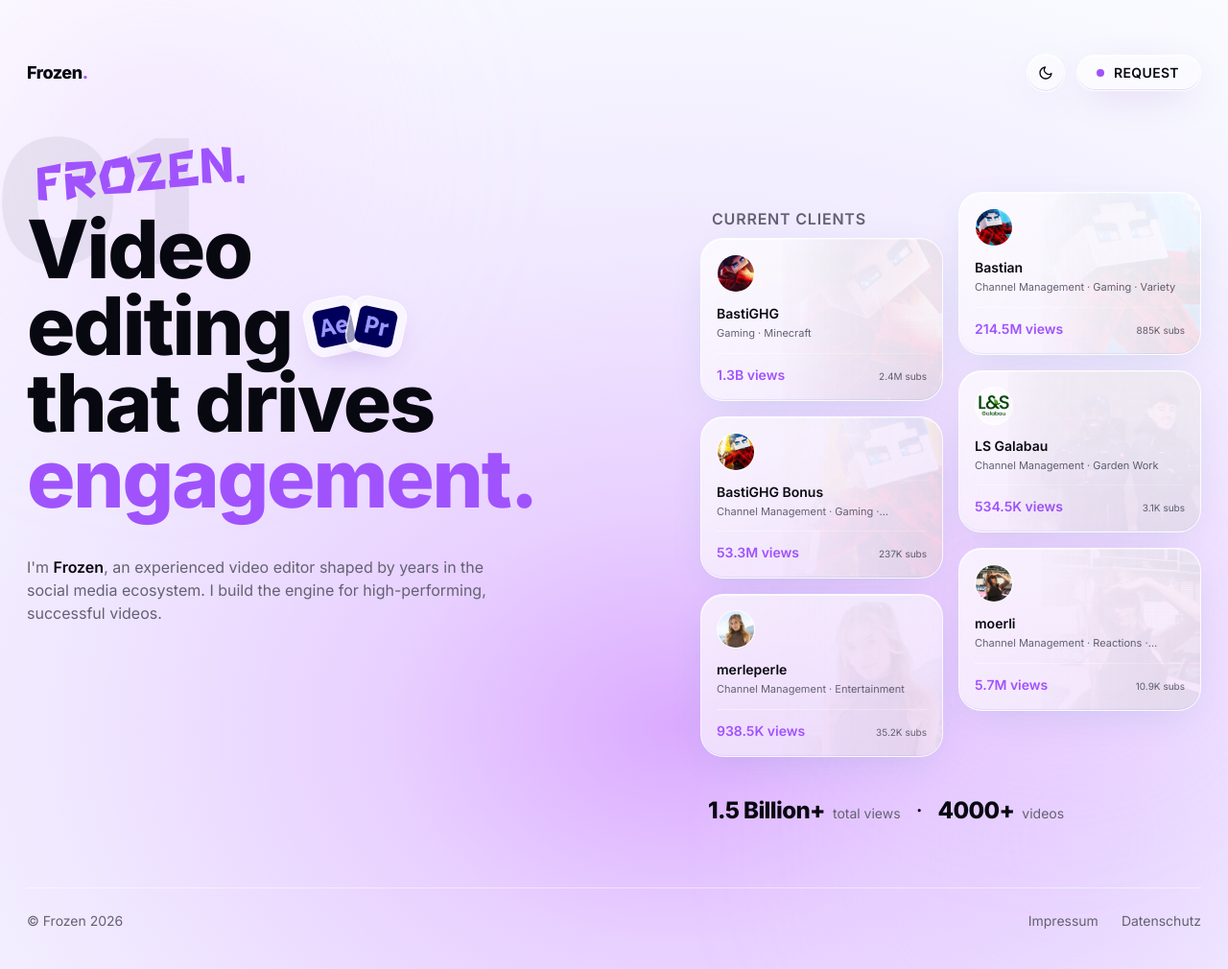
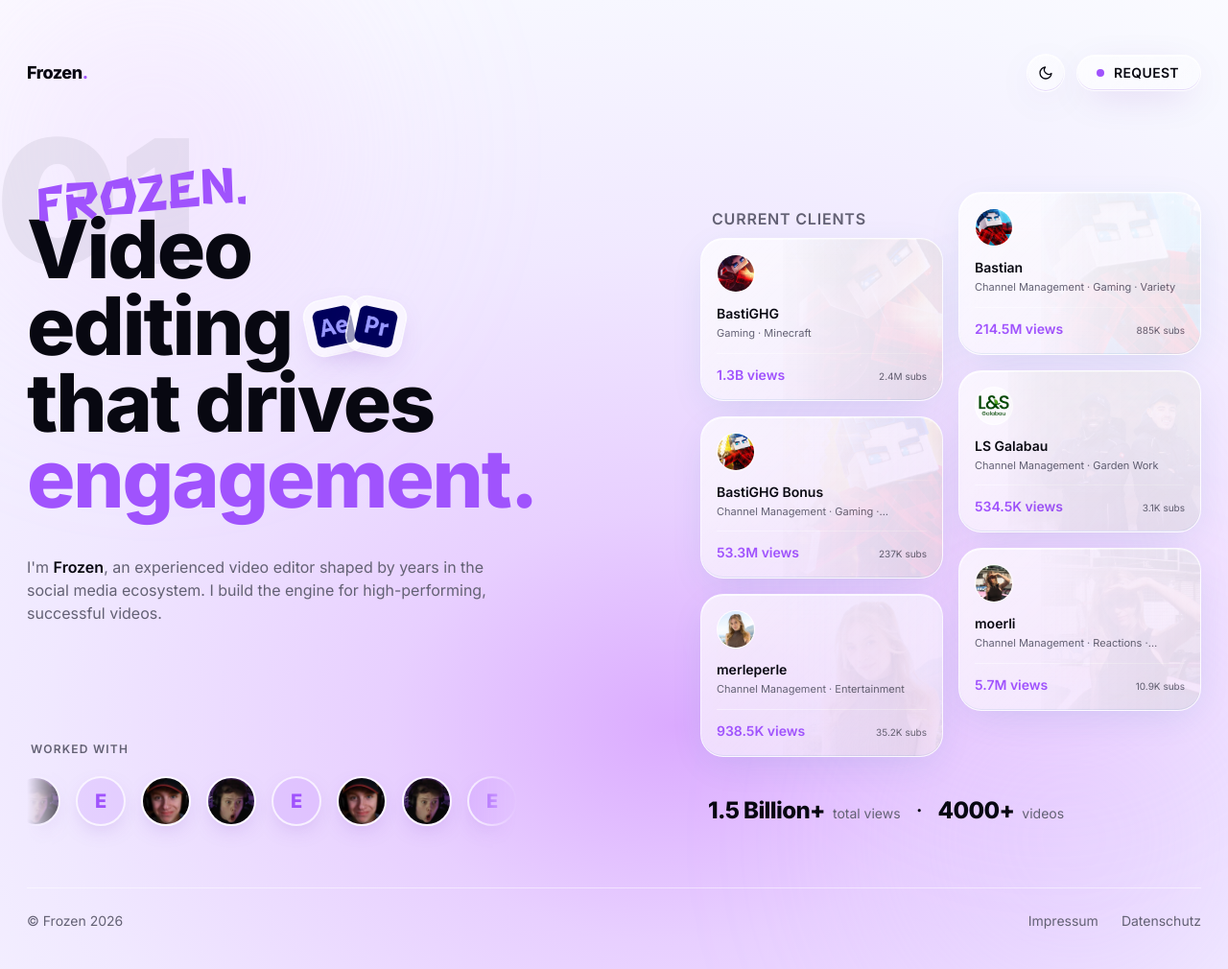
Before and after one commit to RichiDevelops/YunesPortfolio, an Astro site: page / in a window 1280 px wide. Shown: the whole page at 96% size. Built offline with nearby package versions, Linux system fonts and the light colour scheme; Astro itself is replaced by a stand-in of ours.

Commit message:
Add slow-scrolling "Worked with" avatar belt to hero
Co-Authored-By: Claude Opus 5.5 <noreply@anthropic.com>
Claude-Session: https://claude.ai/code/session_018JN8y6wAnPbyDvYdg4i4Ts

```diff
--- /dev/null
+++ b/src/components/WorkedWith.astro
@@ -0,0 +1,118 @@
+---
+import people from "../data/worked-with.json";
+
+// The belt needs enough avatars to stay full while looping, so the list is
+// repeated until each half has at least MIN items; the track holds two
+// identical halves and slides by exactly one half per cycle.
+const MIN = 10;
+const half = [];
+while (half.length < MIN) half.push(...people);
+const track = [...half, ...half];
+const secondsPerAvatar = 4; // slow, conveyor-belt pace
+---
+<div class="worked-with">
+  <div class="text-xs font-semibold uppercase tracking-widest text-muted-foreground mb-3 pl-1">Worked with</div>
+  <div class="worked-with__viewport">
+    <ul class="worked-with__track" style={`--duration:${half.length * secondsPerAvatar}s;`}>
+      {track.map((p, i) => (
+        <li aria-hidden={i >= people.length ? "true" : undefined}>
+          <a href={p.href} target="_blank" rel="noopener noreferrer"
+             tabindex={i < people.length ? undefined : -1}
+             class="worked-with__item group" title={p.name}>
+            {p.image
+              ? <img src={p.image} alt={p.name} loading="lazy" />
+              : <span class="worked-with__fallback">{p.name.charAt(0).toUpperCase()}</span>}
+            <span class="worked-with__name">{p.name}</span>
+          </a>
+        </li>
+      ))}
+    </ul>
+  </div>
+</div>
+
+<style>
+  .worked-with__viewport {
+    overflow: hidden;
+    padding: 0.5rem 0 1.75rem;
+    -webkit-mask-image: linear-gradient(to right, transparent, #000 10%, #000 90%, transparent);
+            mask-image: linear-gradient(to right, transparent, #000 10%, #000 90%, transparent);
+  }
+  .worked-with__track {
+    display: flex;
+    gap: 1rem;
+    width: max-content;
+    list-style: none;
+    margin: 0;
+    padding: 0;
+    animation: worked-with-belt var(--duration) linear infinite;
+  }
+  .worked-with__viewport:hover .worked-with__track,
+  .worked-with__viewport:focus-within .worked-with__track {
+    animation-play-state: paused;
+  }
+  @keyframes worked-with-belt {
+    to { transform: translateX(calc(-50% - 0.5rem)); }
+  }
+  .worked-with__item {
+    position: relative;
+    display: grid;
+    place-items: center;
+    width: 3.25rem;
+    height: 3.25rem;
+    border-radius: 9999px;
+    transition: transform 250ms ease-out;
+  }
+  .worked-with__item img,
+  .worked-with__fallback {
+    width: 100%;
+    height: 100%;
+    border-radius: 9999px;
+    object-fit: cover;
+    border: 2px solid color-mix(in oklab, white 75%, transparent);
+    box-shadow: 0 8px 24px -10px var(--brand-glow);
+    transition: border-color 250ms ease-out, box-shadow 250ms ease-out;
+  }
+  .worked-with__fallback {
+    display: grid;
+    place-items: center;
+    font-weight: 800;
+    font-size: 1.25rem;
+    color: var(--brand);
+    background: color-mix(in oklab, var(--brand) 14%, transparent);
+  }
+  :global(.dark) .worked-with__item img,
+  :global(.dark) .worked-with__fallback {
+    border-color: color-mix(in oklab, white 15%, transparent);
+  }
+  .worked-with__item:hover,
+  .worked-with__item:focus-visible {
+    transform: translateY(-3px) scale(1.08);
+  }
+  .worked-with__item:hover img,
+  .worked-with__item:hover .worked-with__fallback,
+  .worked-with__item:focus-visible img {
+    border-color: var(--brand);
+    box-shadow: 0 10px 30px -8px var(--brand-glow);
+  }
+  .worked-with__name {
+    position: absolute;
+    top: calc(100% + 0.35rem);
+    left: 50%;
+    transform: translateX(-50%) translateY(-2px);
+    white-space: nowrap;
+    font-size: 11px;
+    font-weight: 600;
+    color: var(--brand);
+    opacity: 0;
+    pointer-events: none;
+    transition: opacity 200ms ease-out, transform 200ms ease-out;
+  }
+  .worked-with__item:hover .worked-with__name,
+  .worked-with__item:focus-visible .worked-with__name {
+    opacity: 1;
+    transform: translateX(-50%) translateY(0);
+  }
+  @media (prefers-reduced-motion: reduce) {
+    .worked-with__track { animation-duration: calc(var(--duration) * 3); }
+  }
+</style>
--- /dev/null
+++ b/src/data/worked-with.json
@@ -0,0 +1,5 @@
+[
+  { "name": "LetsHugo", "href": "https://www.youtube.com/@LetsHugo", "image": "/images/worked-with/letshugo.jpg" },
+  { "name": "nooreax", "href": "https://www.youtube.com/@nooreax", "image": "/images/worked-with/nooreax.jpg" },
+  { "name": "easyemii", "href": "https://www.instagram.com/easyemii/", "image": null }
+]
--- a/src/pages/index.astro
+++ b/src/pages/index.astro
@@ -3,6 +3,7 @@ import Base from "../layouts/Base.astro";
 import BackgroundFlares from "../components/BackgroundFlares.astro";
 import SketchArrow from "../components/SketchArrow.astro";
 import Footer from "../components/Footer.astro";
+import WorkedWith from "../components/WorkedWith.astro";
 
 import clientData from "../data/clients.json";
 
@@ -57,7 +58,7 @@ const totalVideosLabel = `${Math.floor(totalVideos / 100) * 100}+`;
       <main id="main" class="relative grid grid-cols-1 lg:grid-cols-[1.1fr_0.9fr] gap-12 lg:gap-16 items-start pt-16 pb-16">
         {/* <SketchArrow variant="hero" delay={400} className="hidden lg:block left-[28%] top-[-20px] w-[70%] h-[620px] z-[1]" group="default" /> */}
 
-        <section id="hero-left" class="relative z-10 transition-transform duration-500 ease-out">
+        <section id="hero-left" class="relative z-10 flex flex-col lg:self-stretch transition-transform duration-500 ease-out">
            <div aria-hidden class="pointer-events-none select-none absolute -top-10 -left-8 text-[180px] leading-none font-black" style="color: color-mix(in oklab, var(--foreground) 6%, transparent);">01</div>
 
           <div class="relative mb-3 inline-block font-hand text-brand text-4xl sm:text-5xl -rotate-[6deg] translate-x-2">Frozen.</div>
@@ -85,6 +86,10 @@ const totalVideosLabel = `${Math.floor(totalVideos / 100) * 100}+`;
           <p class="mt-10 max-w-lg text-base text-muted-foreground">
             I'm <span class="font-semibold text-foreground">Frozen</span>, an experienced video editor shaped by years in the social media ecosystem. I build the engine for high-performing, successful videos.
           </p>
+
+          <div id="worked-with" class="mt-10 lg:mt-auto lg:-mb-7 max-w-lg">
+            <WorkedWith />
+          </div>
         </section>
 
         <aside id="hero-right" class="relative z-10 min-h-[400px] grid [contain:layout_style]">
```
Also changed, not shown: public/images/worked-with/letshugo.jpg (added), public/images/worked-with/nooreax.jpg (added).
